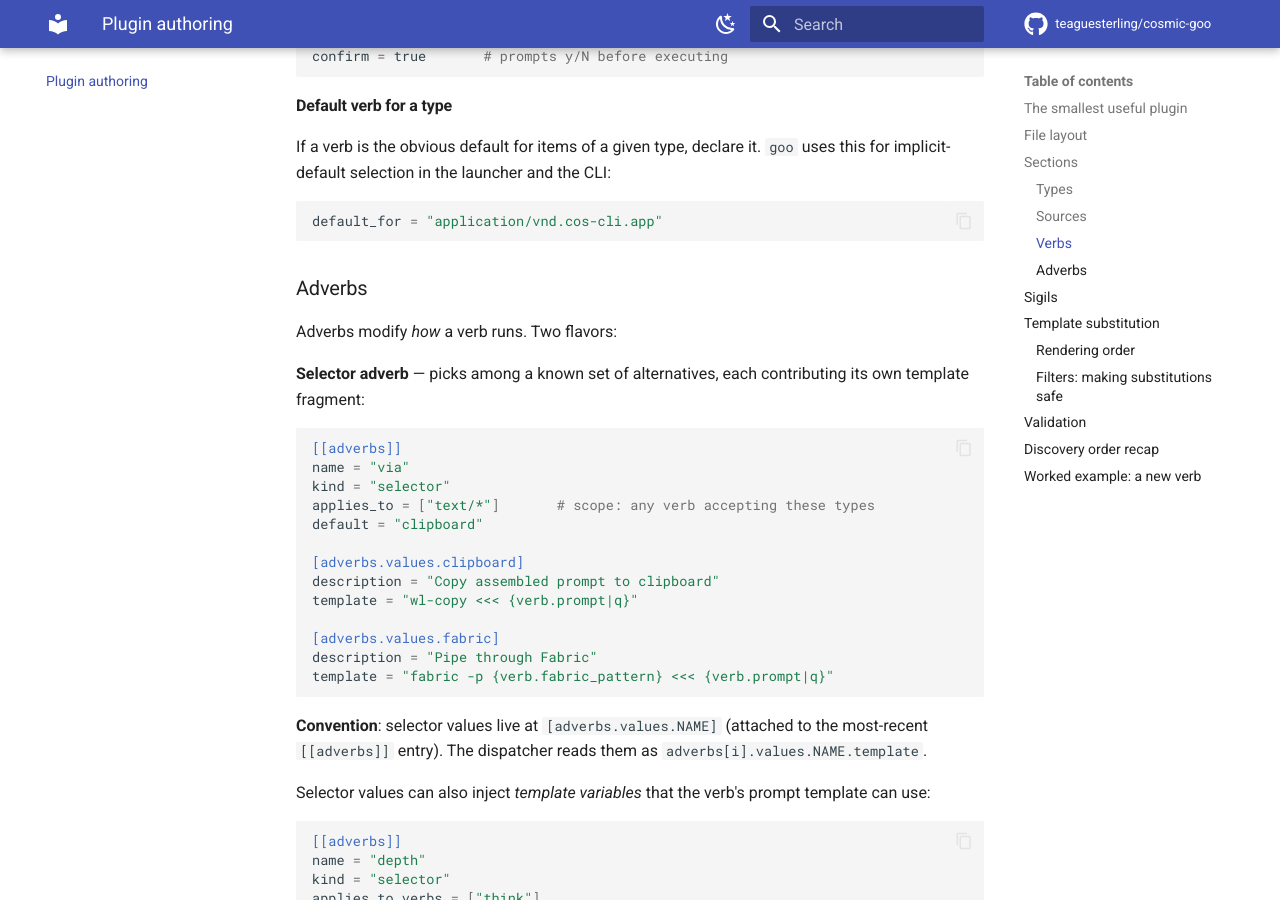
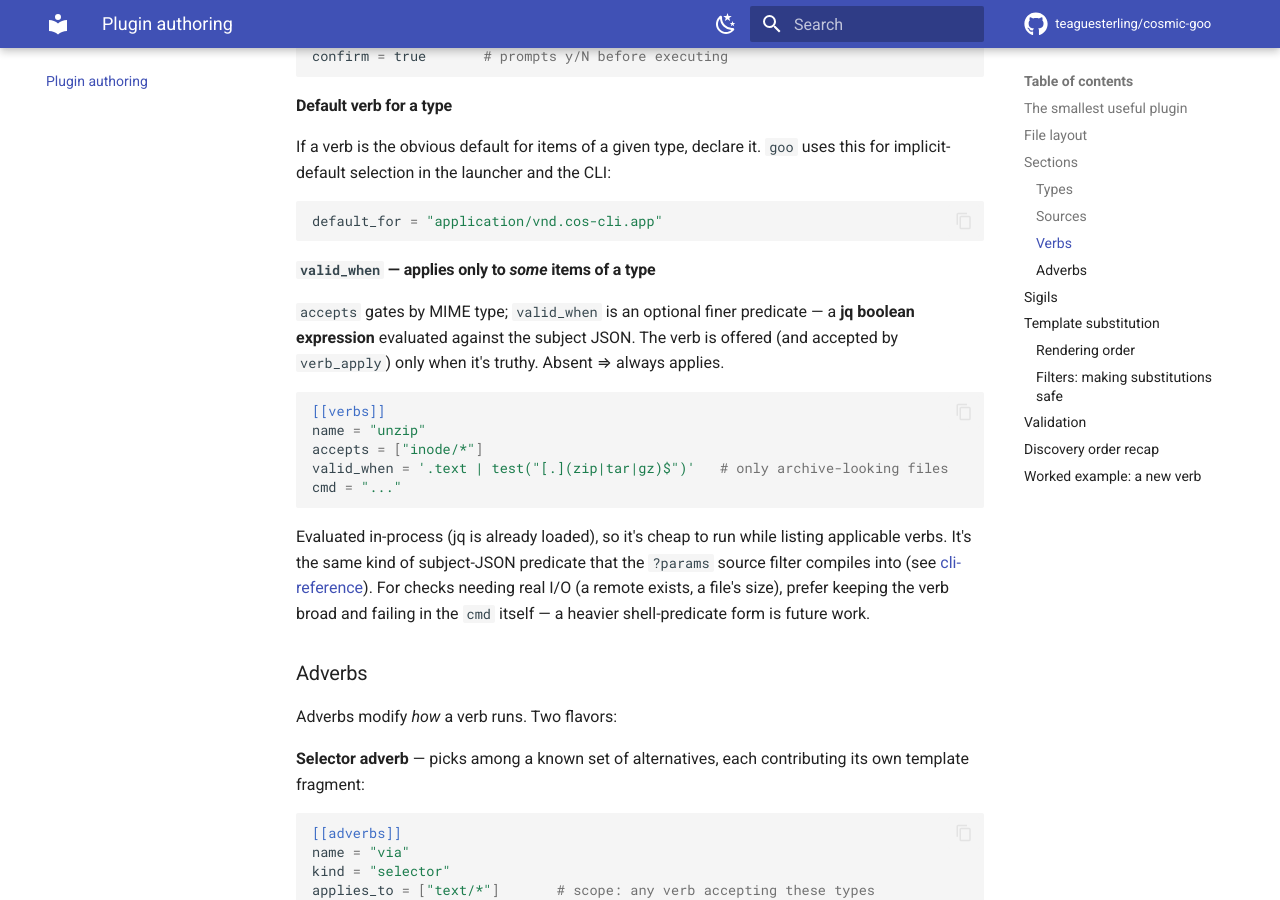
Before and after one commit to teaguesterling/cosmic-goo, an MkDocs documentation site: the page built from doc/plugin-authoring.md, in a window 1280 px wide and 900 px high, scrolled down 3616 px. Built offline with MkDocs 1.6.1 and Material for MkDocs 9.7.7, drawn with Linux system fonts in a browser that asks for light colours; comment, search, counter and statistics services are not loaded.

Commit message:
feat: valid_when verb predicate + ?params source filter (#33)
Two halves of one idea — predicates over subject/item JSON:

- valid_when (verbs.sh): an optional per-verb jq boolean expression over
  the subject. verb_valid_for evaluates it with jq -e; verb_for_subject
  filters verbs whose predicate is false, and verb_apply rejects a
  subject that fails it. Absent => always applies. Lets a verb target
  only SOME items of an accepted type (e.g. unzip only on .zip/.tar).
  In-process (jq already loaded), cheap during verb listing.

- ?params (address.sh): :source:input?key=value&... now filters the
  source's items — case-insensitive substring match of value against the
  item's top-level field or its metadata field, AND'd across params; '*'
  wildcards are stripped to substrings. Empty match -> clear error.
  e.g. :app:firefox?title=*Claude*.

The unification: both are subject-JSON predicates. ?params compiles a
key=value object that's matched in jq the same way valid_when's
expression is evaluated — one conceptual mechanism, two surfaces (author
writes jq; user writes key=globs).

8 new tests (5 valid_when, 4 params; updated the old 'params reserved'
test). 199 total; shellcheck clean. Docs: plugin-authoring (valid_when),
cli-reference (?params row).

Co-Authored-By: Claude Opus 4.7 (1M context) <noreply@anthropic.com>

````diff
--- a/doc/plugin-authoring.md
+++ b/doc/plugin-authoring.md
@@ -146,6 +146,20 @@ If a verb is the obvious default for items of a given type, declare it. `goo` us
 ```toml
 default_for = "application/vnd.cos-cli.app"
 ```
+
+#### `valid_when` — applies only to *some* items of a type
+
+`accepts` gates by MIME type; `valid_when` is an optional finer predicate — a **jq boolean expression** evaluated against the subject JSON. The verb is offered (and accepted by `verb_apply`) only when it's truthy. Absent ⇒ always applies.
+
+```toml
+[[verbs]]
+name = "unzip"
+accepts = ["inode/*"]
+valid_when = '.text | test("[.](zip|tar|gz)$")'   # only archive-looking files
+cmd = "..."
+```
+
+Evaluated in-process (jq is already loaded), so it's cheap to run while listing applicable verbs. It's the same kind of subject-JSON predicate that the `?params` source filter compiles into (see [cli-reference](cli-reference.md#subject-addressing)). For checks needing real I/O (a remote exists, a file's size), prefer keeping the verb broad and failing in the `cmd` itself — a heavier shell-predicate form is future work.
 
 ### Adverbs
 
````
Also changed, not shown: doc/cli-reference.md (+1 -0 lines), 4 other files.
